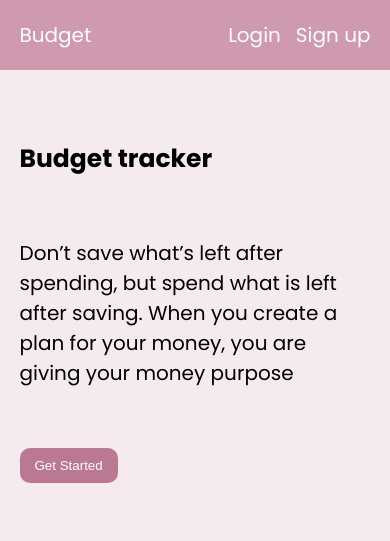
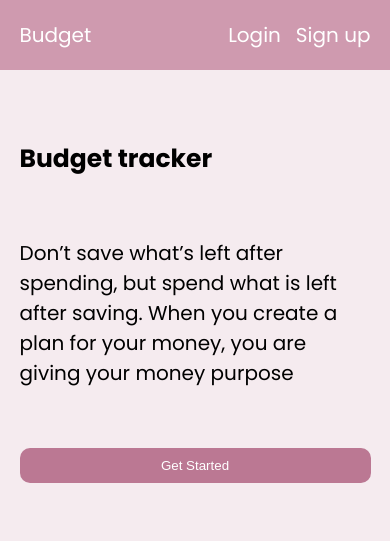
Before and after one commit to zakiabdullahi/budget-tracker-application, a plain HTML site: page index.html in a window 390 px wide. Shown: the top 541 px of the page. Drawn offline with Linux system fonts and the light colour scheme; grey boxes are pictures that could not be loaded.

Commit message:
fixed button

```diff
--- a/style.css
+++ b/style.css
@@ -79,6 +79,7 @@ section.show-case {
 .show-case .hero .left p {
   font-size: 20px;
 }
+
 .btn {
   padding: 10px 15px;
   border: none;
@@ -177,6 +178,9 @@ small {
     grid-template-columns: 1fr;
   }
 
+  .show-case .hero .left button {
+    width: 100%;
+  }
   section.blogs .posts {
     grid-template-columns: 1fr;
   }
```
